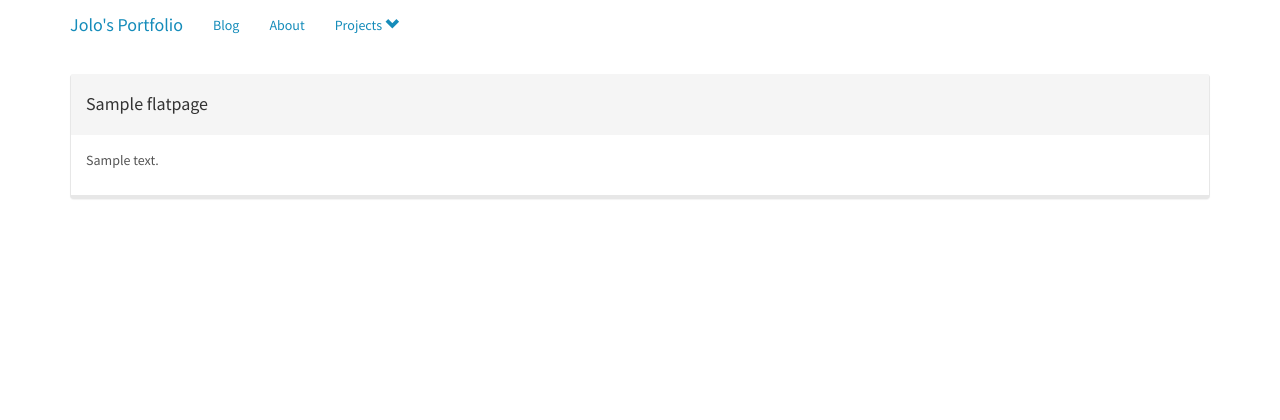
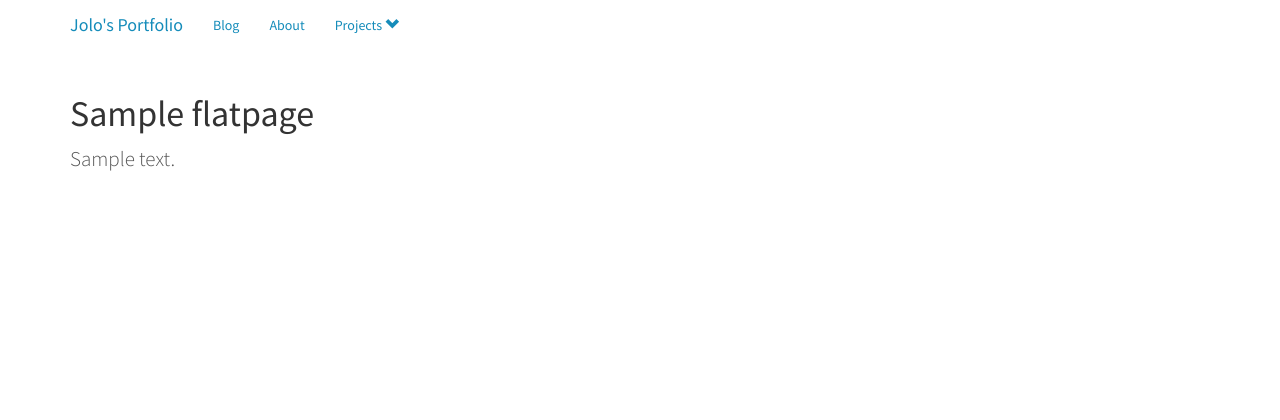
Before and after one commit to jolo0213/jblog-django, a Django app: template templates/flatpages/about.html in a window 1280 px wide. Shown: the top 420 px of the page. Run offline with Django 3.2, Linux system fonts and the light colour scheme; the template is opened without the code that fills it: most values are stand-ins (such as "Sample title", 1, 10 or a date in 2020); data that the repository does not hold is empty; some libraries are stand-ins or nearby versions.

Commit message:
Fixed About Page styling

```diff
--- a/templates/flatpages/about.html
+++ b/templates/flatpages/about.html
@@ -2,11 +2,11 @@
 
 {% block content %}
 
-<div class="panel panel-default">
-	<div class="panel-heading"><h4>{{ flatpage.title }}</h4></div>
-	<div class='panel-body'>
-    	<p>{{ flatpage.content }}</p>
-	</div>
-</div>
+<h1>{{ flatpage.title }}</h1>
+
+<p class="lead">
+{{ flatpage.content|safe }}
+<br><br>
+</p>
 
 {% endblock %}
--- a/templates/flatpages/home.html
+++ b/templates/flatpages/home.html
@@ -5,9 +5,7 @@
 <h1>Welcome!</h1>
 
 <p class="lead">
-Hello and welcome to my portfolio Right now it is very much a work in progress but I figured I'd like to have it set up and started for documenting side projects I'm working on!
-<br><br>
-So far there is only one, and you can check out my Bucket List project by hitting the Projects link at the top of the page and clicking on Bucket List.
+{{ flatpage.content|safe }}
 <br><br>
 </p>
 
```
